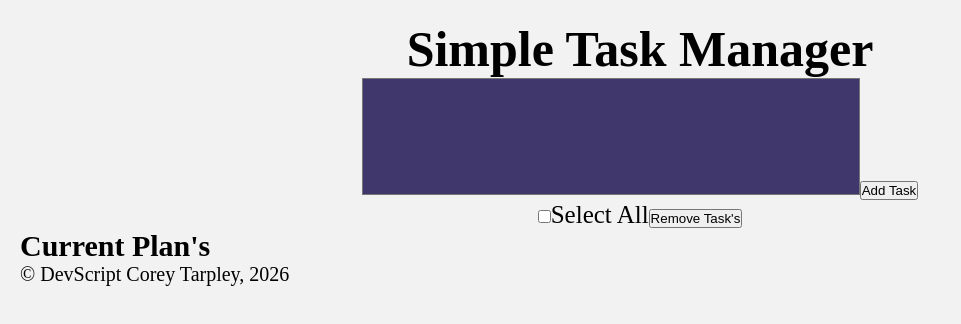
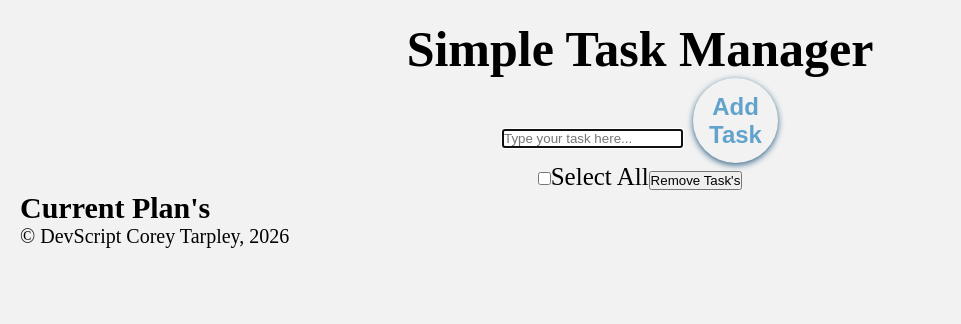
Before and after one commit to Developer-Tarpley/all-todos, a React app in the folder task-manager/: page / in a window 1280 px wide. Shown: the top 324 px of the page, without its empty margins (0-961 px from the left). Built offline with nearby package versions, Linux system fonts and the light colour scheme; the HTML template or start-up script is replaced by a standard one.

Commit message:
started add a task logic

```diff
--- a/task-manager/src/components/inputs/Custom_Input_Text.jsx
+++ b/task-manager/src/components/inputs/Custom_Input_Text.jsx
@@ -1,17 +1,47 @@
+import { useState } from "react";
 import "./custom_input_text.css";
 
 export default function Custom_Input() {
-    // console.log("Custom Input: ", task)
-    return <section className="add-task-container">
-        <textarea
-            // name={task.name}
-            // id={task.id}
-            className="custom-input"
-            // value={task.value}
-            cols={40}
-            rows={5}
+    let [task, setTask] = useState("");
+
+    const handleAddTask = (event) => {
+        event.preventDefault();
+        console.log("current task", task)
+        setTask("");
+    };
+
+    const handleTaskChange = (task) => {
+        setTask(task);
+    }
+
+    return <form onSubmit={handleAddTask} className="add-task-form">
+        <label htmlFor="add-task"></label>
+        <input
+            type="text"
+            className="add-task-input"
+            name="add-task"
+            placeholder="Type your task here..."
+            value={task.value}
+            autoFocus
+            onChange={(event)=>handleTaskChange(event.target.value)}
         />
-        <button className="add-task-button">Add Task</button>
-    </section>
+
+        <button
+            type="submit"
+            className="add-task-button"
+        >Add Task</button>
+    </form>
 
 }
+
+{/* <textarea
+    name="task"
+    id="task"
+    onChange={(e) => setTask(e.target.value)}
+    className="custom-input"
+    // value={task.value}
+    cols={40}
+    rows={5}
+    placeholder="Add A Task Here..."
+    value={task}
+></textarea> */}
--- a/task-manager/src/components/inputs/custom_input_text.css
+++ b/task-manager/src/components/inputs/custom_input_text.css
@@ -1,10 +1,65 @@
+.add-task-container{
+    display: flex;
+    /* flex-direction: column; */
+    justify-content: center;
+    /* border: 1px solid; */
+}
 
 .custom-input{
     background: var(--bg-textbox-dark);
     color: #fff;
     font-size: 1rem;
-    margin: 0px auto;
+    /* margin: 10px; */
     max-width: 768px;
     resize: none;
-    outline-offset:2px 2px 10px rgb(235, 33, 67);
+    padding-left: 10px;
+    padding-top: 4px;
+
+    border-radius: 5px;
 }
+.custom-input:focus{
+    outline: 2px solid hsl(203, 46%, 36%);
+    outline-offset: 5px;
+    border-radius: 5px;
+}
+.custom-input::placeholder{
+    font-weight: bold;
+    font-size: 1.1rem;
+}
+
+
+.add-task-button{
+    margin: auto 0px;
+    margin-left: 10px;
+    padding: 14px 16px;
+    font-size: 1.2rem;
+    font-weight: bold;
+    background:none ;
+    border: none;
+    border-radius: 50%;
+    width: 85px;
+    /* width: 100px; */
+    height: 85px;
+    /* height: 100px; */
+    z-index: 100;
+    box-shadow:
+     0px 2px 6px hsl(203, 46%, 36%);
+     color: hsl(203, 50%, 59%);
+}
+/* .add-task-button{
+    margin: 10px auto;
+    padding: 14px 16px;
+    background:none ;
+    border: none;
+    border-radius: 5px;
+    width: 35%;
+    z-index: 100;
+    box-shadow:
+     0px 2px 6px hsl(203, 46%, 36%);
+} */
+
+.add-task-button:hover{
+    cursor: pointer;
+    background: hsl(203, 50%, 59%);
+    color: #fff;
+}
--- a/task-manager/src/index.css
+++ b/task-manager/src/index.css
@@ -1,5 +1,6 @@
 :root{
-    --bg-textbox-dark : hsla(248, 74%, 17%, 0.8);
+    --bg-textbox-dark : hsl(203, 46%, 36%);
+    /* --bg-textbox-dark : hsla(248, 74%, 17%, 0.8); */
 }
 
 *{
```
Also changed, not shown: task-manager/src/state/use_tasks.js (added), task-manager/src/utils/id_generator.js (added), task-manager/src/utils/storage.js (added).
